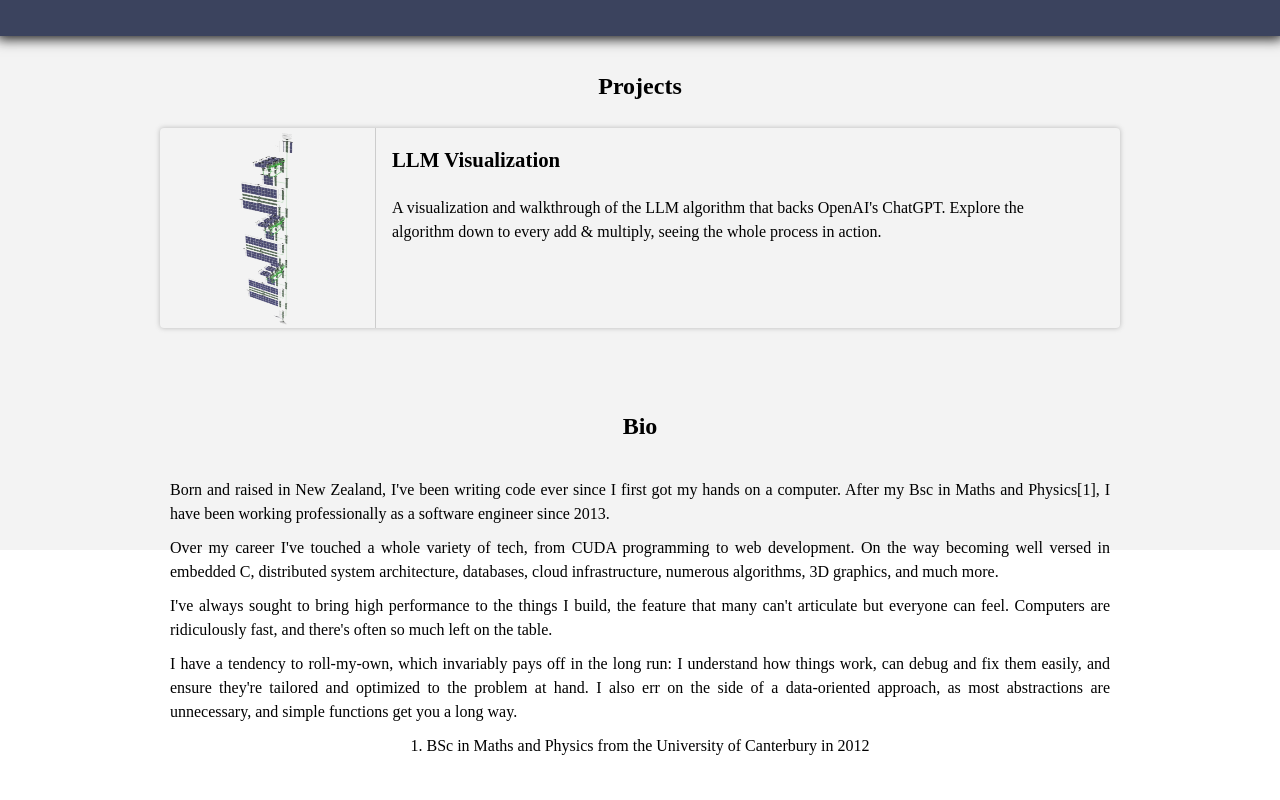
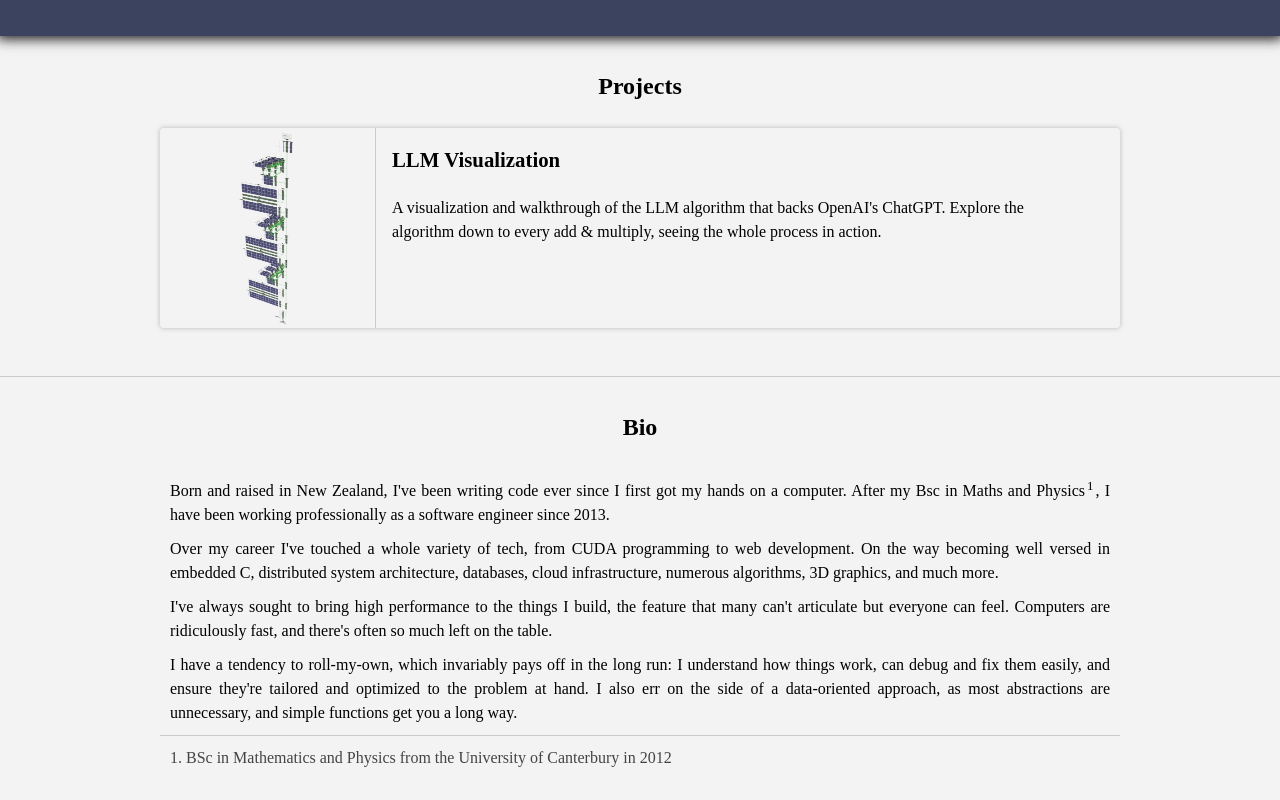
Before and after one commit to bbycroft/llm-viz, a Next.js app: page / in a window 1280 px wide. Shown: the part 250-1050 px from the top of the page. Before the commit the page ends 1008 px from the top, so only its background shows below. Built offline with nearby package versions, Linux system fonts and the light colour scheme.

Commit message:
Improve the homepage a little

```diff
--- a/app/layout.module.scss
+++ b/app/layout.module.scss
@@ -1,18 +1,15 @@
 @import '@/styles/variables.scss';
 
-.html, .body {
+.html {
+    font-family: 'Merriweather', serif;
     width: 100%;
     height: 100%;
     margin: 0;
     padding: 0;
 }
 
-.html {
-    // font-family: 'Roboto', sans-serif;
-    font-family: 'Merriweather', serif;
-}
-
 .body {
+    height: 100%;
     display: flex;
     flex-direction: column;
 }
--- a/src/LayerView.module.scss
+++ b/src/LayerView.module.scss
@@ -3,7 +3,7 @@
 // $phone-width:  'screen and (max-width: 600px)';
 
 .view {
-    flex: 1;
+    max-height: 100%;
     position: relative;
     display: flex;
     flex-direction: row;
--- a/src/homepage/HomePage.module.scss
+++ b/src/homepage/HomePage.module.scss
@@ -1,11 +1,11 @@
 
 .homePage {
+    flex: 1 0 auto;
     display: flex;
     flex-direction: column;
     align-items: center;
-    // background-color: #f2f4fb;
     background-color: #f3f3f3;
-    min-height: 100%;
+    padding-bottom: 20px;
 }
 
 .headerSection {
@@ -107,8 +107,23 @@
     }
 }
 
+.footnoteRef {
+    position: relative;
+    font-size: 80%;
+    padding: 0 2px;
+    top: -0.5em;
+}
+
 .footnotes {
+    align-self: stretch;
+    border-top: 1px solid #ccc;
+    margin: 10px 0 10px;
+    padding-top: 10px;
+    padding-left: 10px;
+}
 
+.footnote {
+    color: #444;
 }
 
 .projectCard {
--- a/src/homepage/HomePage.tsx
+++ b/src/homepage/HomePage.tsx
@@ -32,7 +32,7 @@ export const HomePage: React.FC = () => {
                     Brendan Bycroft
                 </div>
                 <div className={s.subhead}>
-                    software engineer
+                    Software Engineer
                 </div>
                 <div className={s.links}>
                     <a href="https://github.com/bbycroft" rel="noopener noreferrer" target="_blank">
@@ -77,7 +77,7 @@ export const HomePage: React.FC = () => {
             <div className={s.bioText}>
                 <p>
                     Born and raised in New Zealand, I've been writing code ever since I first got my hands on a computer.
-                    After my Bsc in Maths and Physics[1], I have been working professionally as a software engineer since 2013.
+                    After my Bsc in Maths and Physics<span className={s.footnoteRef}>1</span>, I have been working professionally as a software engineer since 2013.
                 </p>
                 <p>
                     Over my career I've touched a whole variety of tech, from CUDA programming to web development. On the way becoming well versed in
@@ -92,9 +92,9 @@ export const HomePage: React.FC = () => {
                     easily, and ensure they're tailored and optimized to the problem at hand. I also err on
                     the side of a data-oriented approach, as most abstractions are unnecessary, and simple functions get you a long way.
                 </p>
-            </div>
-            <div className={s.footnotes}>
-                <div className={s.footnote}>1. BSc in Maths and Physics from the University of Canterbury in 2012</div>
+                <div className={s.footnotes}>
+                    <div className={s.footnote}>1. BSc in Mathematics and Physics from the University of Canterbury in 2012</div>
+                </div>
             </div>
         </div>
     </div>;
```
